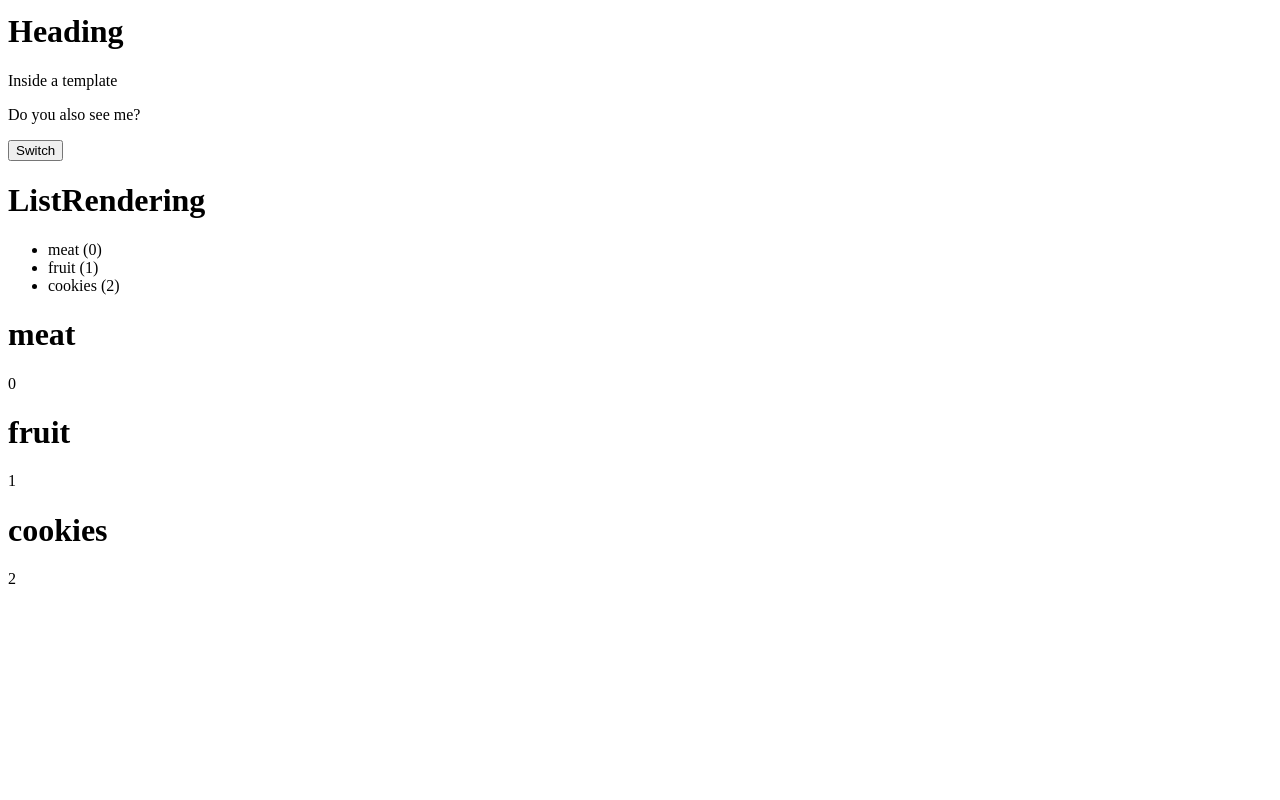
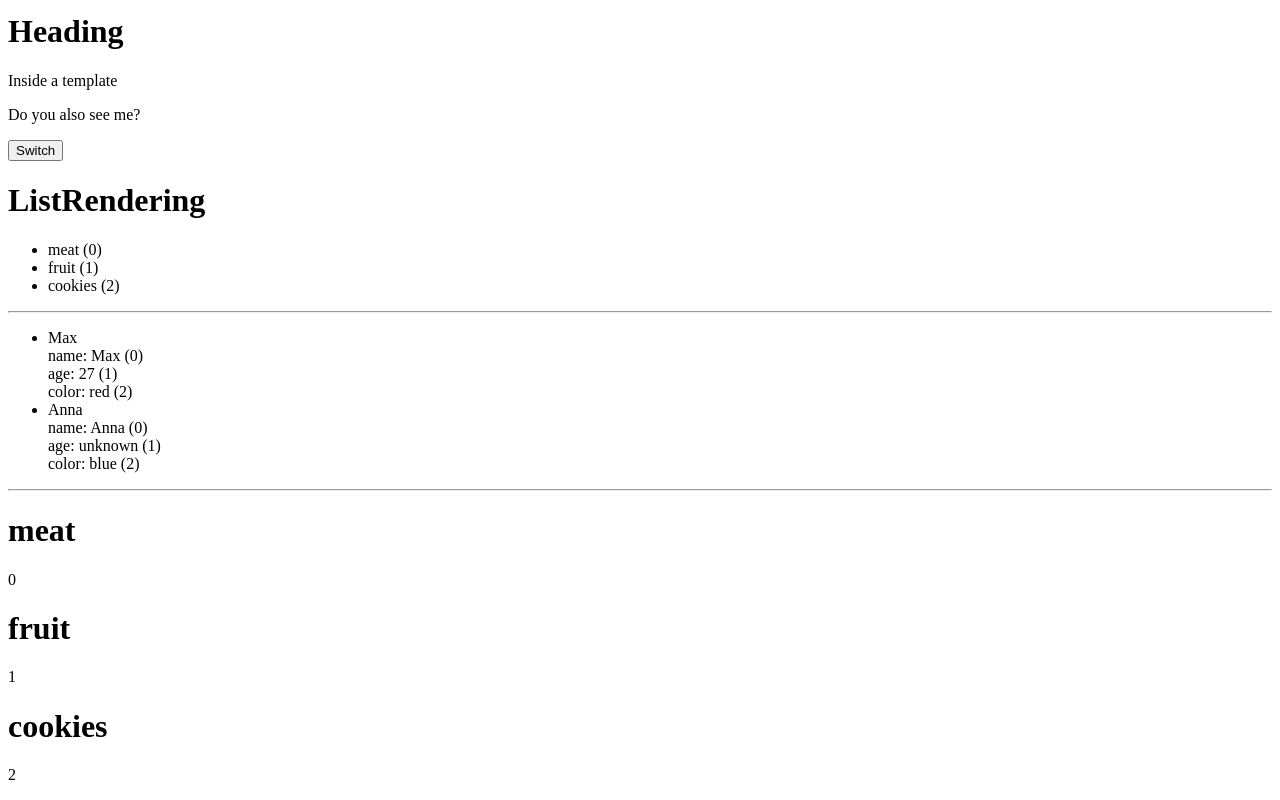
Before and after one commit to mikeliketool/vue-fundamentals, a Vue app: page / in a window 1280 px wide. Shown: the part 2096-2896 px from the top of the page. Before the commit the page ends 2700 px from the top, so only its background shows below. Built offline with nearby package versions, Linux system fonts and the light colour scheme.

Commit message:
Loop through objects and object values

```diff
--- a/src/components/ListRendering.vue
+++ b/src/components/ListRendering.vue
@@ -4,6 +4,13 @@
     <ul>
       <li v-for='(ingredient, i) in ingredients' :key='ingredient'>{{ ingredient }} ({{ i }})</li>
     </ul>
+    <hr>
+      <ul>
+        <li v-for='person in persons' :key='person'>{{ person.name }}
+          <div v-for='(value, key, index) in person' :key='key'>{{ key }}: {{ value }} ({{ index }})</div>
+        </li>
+      </ul>
+    <hr>
     <template v-for='(ingredient, i) in ingredients'>
       <h1 :key='ingredient'>{{ ingredient }}</h1>
       <p :key='i'>{{ i }}</p>
```
